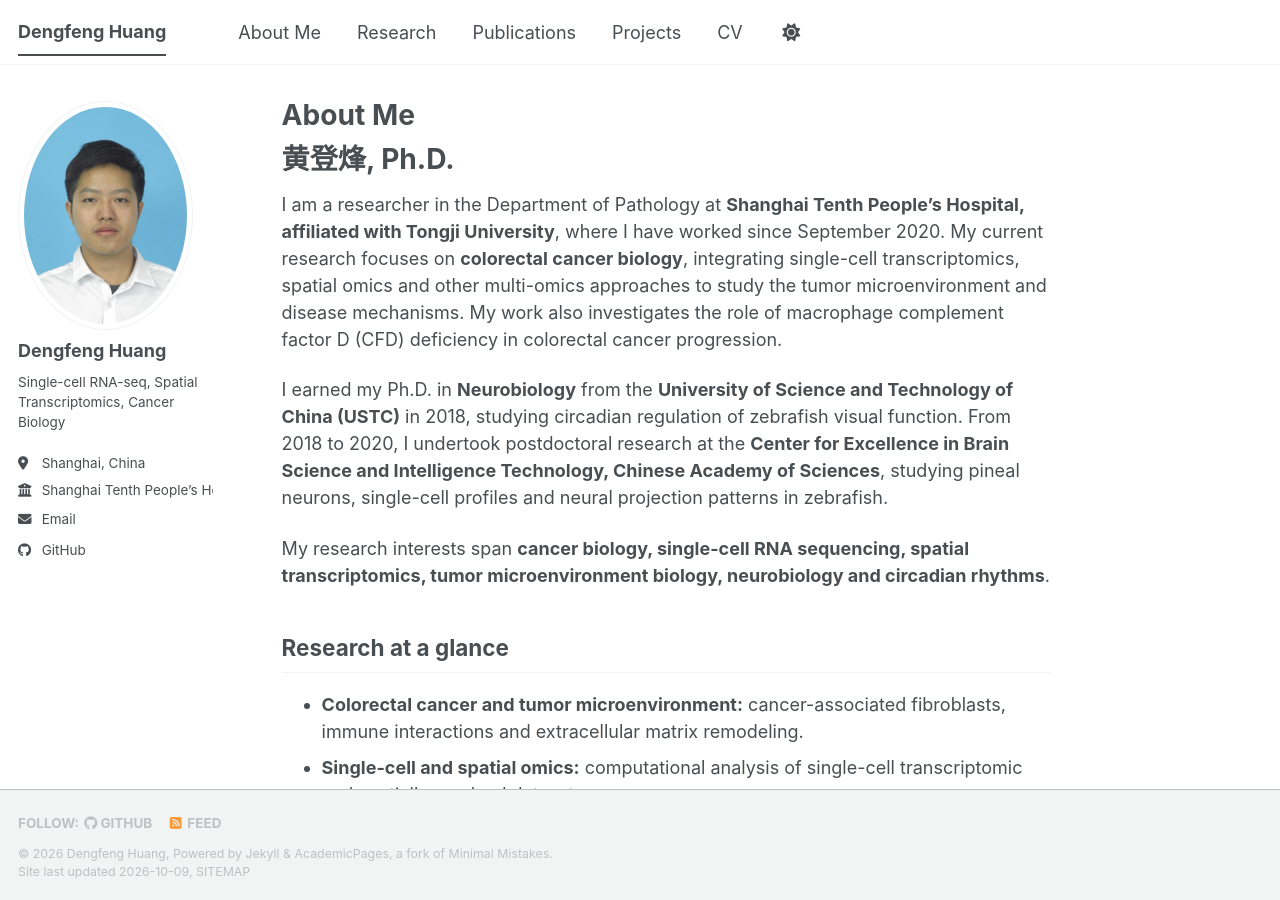
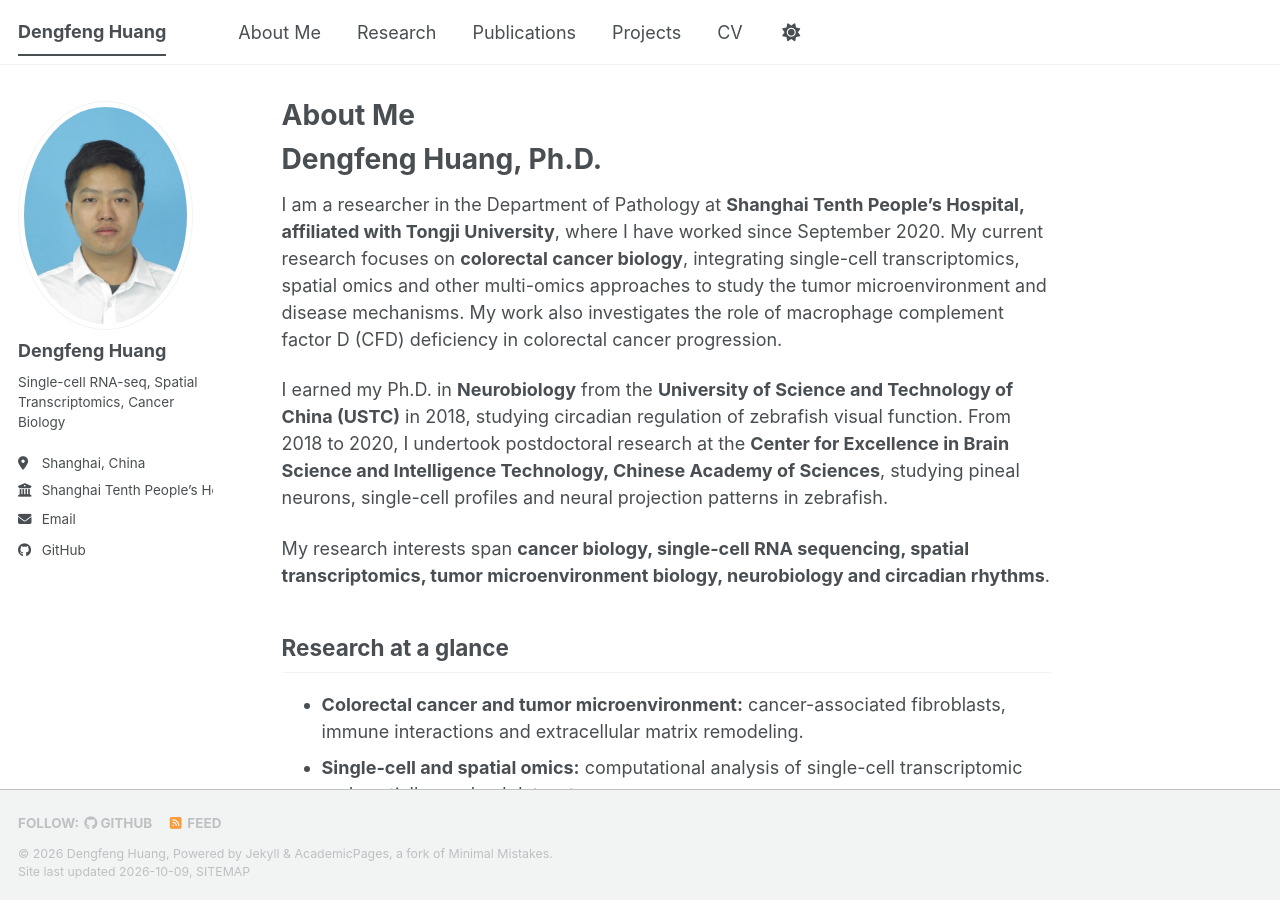
Before and after one commit to dfeng269/dfeng269.github.io, a Jekyll site: the page built from _pages/about.md, in a window 1280 px wide and 900 px high. Built offline with Jekyll 4.4.1, drawn with Linux system fonts in a browser that asks for light colours; a style sheet for code colours, icons or effects is not loaded.

Commit message:
Update name from 黄登烽 to Dengfeng Huang

```diff
--- a/_pages/about.md
+++ b/_pages/about.md
@@ -5,7 +5,7 @@ permalink: /
 author_profile: true
 ---
 
-# 黄登烽, Ph.D.
+# Dengfeng Huang, Ph.D.
 
 I am a researcher in the Department of Pathology at **Shanghai Tenth People’s Hospital, affiliated with Tongji University**, where I have worked since September 2020. My current research focuses on **colorectal cancer biology**, integrating single-cell transcriptomics, spatial omics and other multi-omics approaches to study the tumor microenvironment and disease mechanisms. My work also investigates the role of macrophage complement factor D (CFD) deficiency in colorectal cancer progression.
 
```
